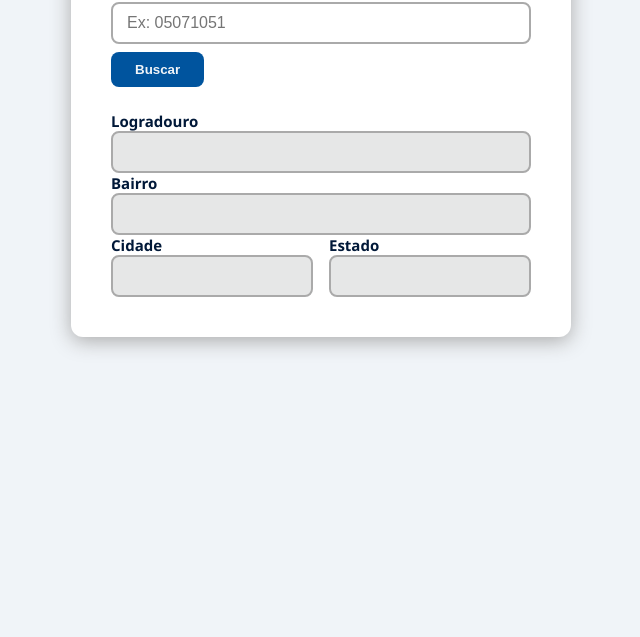
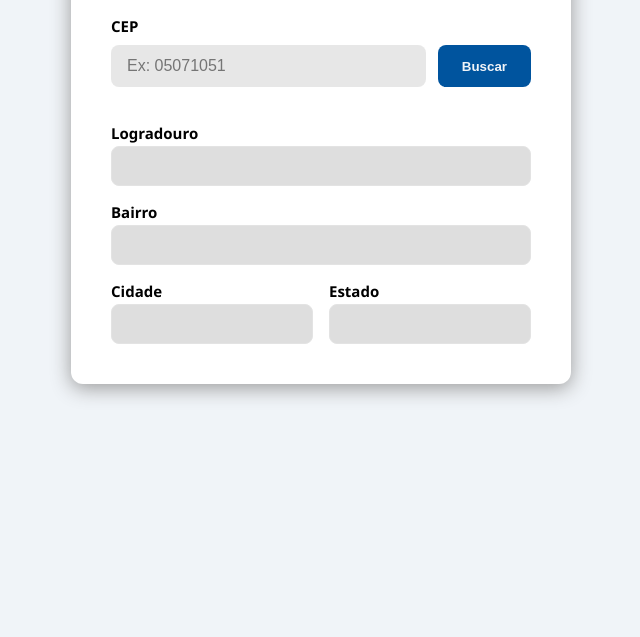
Before and after one commit to Bianca-Paiva/API-ViaCEP, a plain HTML site: page index.html in a window 1280 px wide. Shown: the part 163-800 px from the top of the page, without its empty margins (319-959 px from the left). Drawn offline with Linux system fonts and the light colour scheme.

Commit message:
Atualiza o layout do formulário de consulta de CEP e ajusta estilos para melhor usabilidade

```diff
--- a/index.html
+++ b/index.html
@@ -1,5 +1,6 @@
 <!doctype html>
 <html lang="pt-BR">
+
 <head>
     <meta charset="UTF-8">
     <meta name="viewport" content="width=device-width, initial-scale=1.0">
@@ -14,13 +15,10 @@
 
         <div class="grupoCep">
             <label for="cep">CEP</label>
-                <input
-                    type="text"
-                    id="cep"
-                    maxlength="8"
-                    placeholder="Ex: 05071051"
-                >
+            <div class="linhaCep">
+                <input type="text" id="cep" maxlength="8" placeholder="Ex: 05071051">
                 <button id="btnBuscar">Buscar</button>
+            </div>
         </div>
 
         <div class="grupoCampos">
@@ -49,4 +47,5 @@
     <script src="./src/js/script.js"></script>
 
 </body>
+
 </html>
--- a/src/css/styles.css
+++ b/src/css/styles.css
@@ -7,11 +7,13 @@
 :root {
     --primary-color: #F0F4F8;
     --secondary-color: #FFFFFF;
-    --label: #001838;
-    --shadow-color: #AAAAAA;
-    --input-readonly-color: #e6e7e7;
-    --input-readonly-text-color: #606060;
-    --input-border-color: #00549E;
+    --label: #000000;
+    --shadow-color: #999999;
+    --input-readonly-color: #c7c7c795;
+    --input-second-readonly-color: #c7c7c76d;
+    --input-readonly-text-color: #292929;
+    --input-border-color: #565656;
+    --button-color: #00549E;
     --button-hover: #037de8;
 }
 
@@ -21,7 +23,7 @@ body {
 
     display: flex;
     justify-content: center;
-    padding: 40px 16px;
+    padding: 80px 24px;
 }
 
 .container {
@@ -31,19 +33,40 @@ body {
     padding: 40px;
     width: 100%;
     max-width: 500px;
+    display: flex;
+    flex-direction: column;
 }
 
 h1 {
+    font-size: 28px;
+    font-weight: 700;
+    margin-bottom: 20px;
+    cursor: auto;
+}
+
+.grupoCep {
     margin-bottom: 20px;
 }
 
-.grupoCep {
-    margin-bottom: 24px;
+.linhaCep {
+    display: flex;
+    gap: 12px;
+    margin-top: 8px;
+}
+
+.linhaCep input {
+    flex: 1;
+}
+
+.linhaCep button {
+    margin-top: 0;
+    white-space: nowrap;
 }
 
 .grupoCampos {
     display: flex;
     flex-direction: column;
+    margin-top: 16px;
 }
 
 .grupoLadoaLado {
@@ -55,28 +78,33 @@ label {
     font-size: 15px;
     font-weight: 600;
     color: var(--label);
+    margin-bottom: 3px;
 }
 
 input[type="text"] {
-    border: 2px solid var(--shadow-color);
+    border: 2px solid transparent;
+    background-color: var(--input-second-readonly-color);
     border-radius: 8px;
     padding: 10px 14px;
     font-size: 16px;
     width: 100%;
+    transition: all 0.2s ease;
     outline: none;
+    cursor: auto;
 }
 
-input[type="text"]:focus {
-    border-color: var(--input-border-color);
+input[type="text"]:not([readonly]):hover {
+    border: 2px solid var(--input-border-color);
 }
 
 input[readonly] {
+    border: 1px solid #e3e3e3;
     background-color: var(--input-readonly-color);
     color: var(--input-readonly-text-color);
 }
 
 button {
-    background-color: var(--input-border-color);
+    background-color: var(--button-color);
     padding: 10px 24px;
     color: var(--primary-color);
     border: none;
```
Lines whose indentation alone changed are shown as unchanged.
